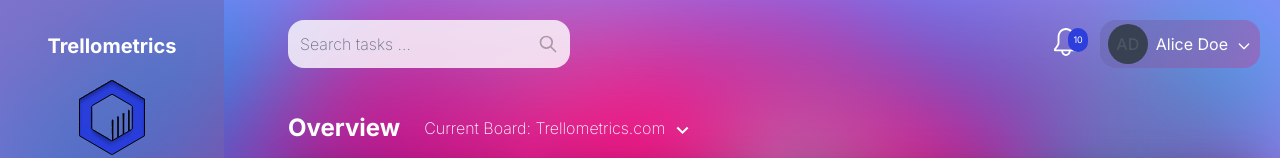
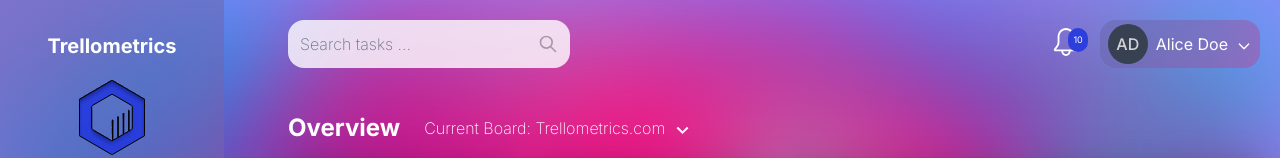
Before and after one commit to pixelRena/Trello-Dashboard, a Next.js app: page / in a window 1280 px wide. Shown: the top 158 px of the page. Built offline with nearby package versions, Linux system fonts and the light colour scheme.

Commit message:
[Style] Updated avatar font color

```diff
--- a/components/user-dropdown/user-dropdown.component.jsx
+++ b/components/user-dropdown/user-dropdown.component.jsx
@@ -13,7 +13,7 @@ export default function UserDropdown() {
             <button className={`relative ${isUserOpen ? "" : "bg-primary-color"} z-[16] rounded-2xl lg:px-2 lg:py-1 p-2 w-full`} type="button" onClick={() => setIsUserOpen(!isUserOpen)}
             onBlur={() => setIsUserOpen(false)}>
                 <div className="relative inline-flex items-center justify-center w-10 h-10 overflow-hidden bg-gray-700 rounded-full mr-2">
-                    <span className="font-medium text-gray-600 dark:text-gray-300">AD</span>
+                    <span className="font-medium text-zinc-300">AD</span>
                 </div>
                 <div className="inline">
                     <span className="text-white">Alice Doe</span>
```
